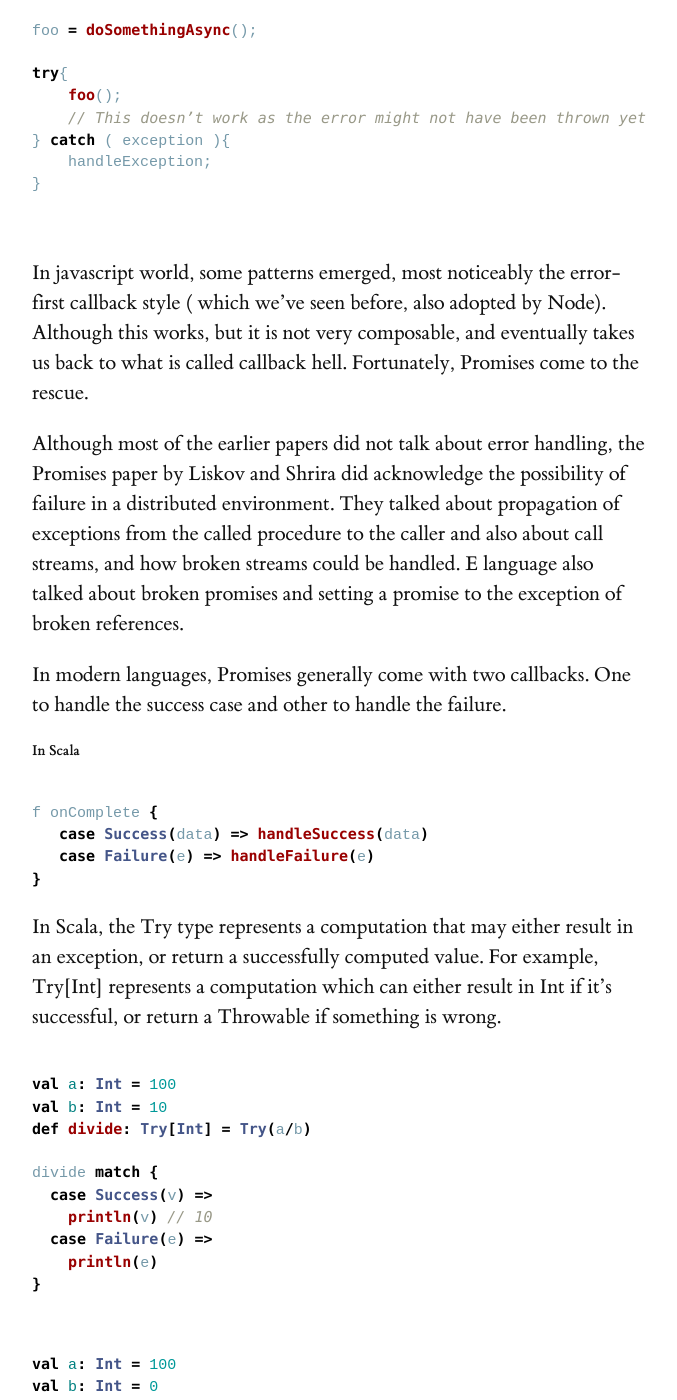
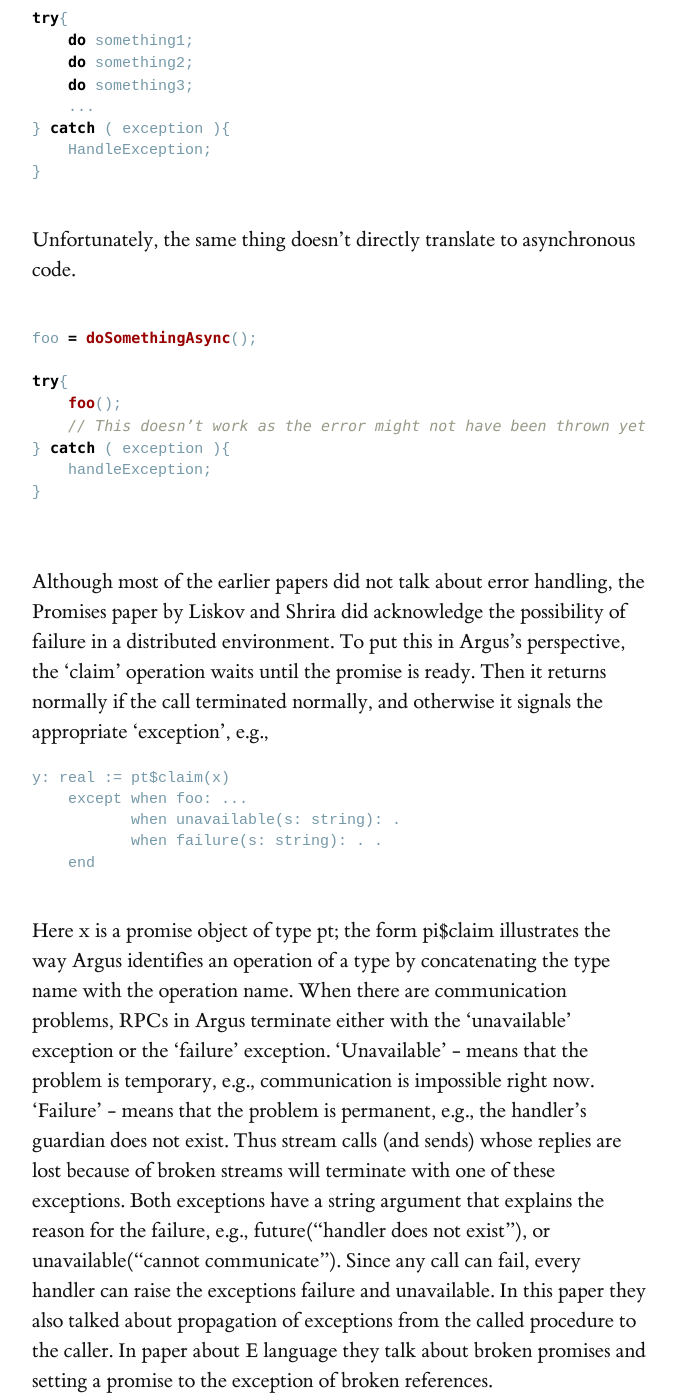
Before and after one commit to heathermiller/dist-prog-book, a Jekyll site: the page built from chapter/2/futures.md, in a window 1280 px wide and 1400 px high, scrolled down 21537 px. Shown: the whole window, without its empty margins (128-805 px from the left). Built offline with Jekyll 4.4.1, drawn with Linux system fonts in a browser that asks for light colours; some web fonts are replaced; some of the changed text lies outside the part shown.

````diff
--- a/chapter/2/futures.md
+++ b/chapter/2/futures.md
@@ -288,23 +288,38 @@ Here, we create a Promise, and complete it later. In between we stack up a set o
 
 
 # Promise Pipelining
+
 One of the criticism of traditional RPC systems would be that they’re blocking. Imagine a scenario where you need to call an API ‘a’ and another API ‘b’, then aggregate the results of both the calls and use that result as a parameter to another API ‘c’. Now, the logical way to go about doing this would be to call A and B in parallel, then once both finish, aggregate the result and call C. Unfortunately, in a blocking system, the way to go about is call a, wait for it to finish, call b, wait, then aggregate and call c. This seems like a waste of time, but in absence of asynchronicity, it is impossible. Even with asynchronicity, it gets a little difficult to manage or scale up the system linearly. Fortunately, we have promises.
 
 
-
 <figure>
-  <img src="./images/p-1.svg" alt="timeline" />
+  <img src="./images/p-1.png" alt="timeline" />
 </figure>
 
 <figure>
-  <img src="./images/p-2.svg" alt="timeline" />
+  <img src="./images/p-2.png" alt="timeline" />
 </figure>
 
 Futures/Promises can be passed along, waited upon, or chained and joined together. These properties helps make life easier for the programmers working with them. This also reduces the latency associated with distributed computing. Promises enable dataflow concurrency, which is also deterministic, and easier to reason.
 
 The history of promise pipelining can be traced back to the call-streams in Argus. In Argus, Call streams are a mechanism for communication between distributed components. The communicating entities, a sender and a receiver are connected by a stream, and sender can make calls to receiver over it. Streams can be thought of as RPC, except that these allow callers to run in parallel with the receiver while processing the call. When making a call in Argus, the caller receives a promise for the result. In the paper on Promises by Liskov and Shrira, they mention that having integrated Promises into call streams, next logical step would be to talk about stream composition. This means arranging streams into pipelines where output of one stream can be used as input of the next stream. They talk about composing streams using fork and coenter.
 
-Channels in Joule were a similar idea, providing a channel which connects an acceptor and a distributor. Joule was a direct ancestor to E language.
+Channels in Joule were a similar idea, providing a channel which connects an acceptor and a distributor. Joule was a direct ancestor to E language, and talked about it in more detail.
+
+```
+
+t3 := (x <- a()) <- c(y <- b())
+
+t1 := x <- a()
+t2 := y <- b()
+t3 := t1 <- c(t2)
+
+```
+
+Without pipelining in E, this call will require three round trips. First to send a() to x, then b() to y then finally c to the result t1 with t2 as an argument. But with pipelining, the later messages can be sent with promises as result of earlier messages as argument. This allowed sending all the messages together, thereby saving the costly round trips. This is assuming x and y are on the same remote machine, otherwise we can still evaluate t1 and t2 parallely.
+
+
+Notice that this pipelining mechanism is different from asynchronous message passing, as in asynchronous message passing, even if t1 and t2 get evaluated in parallel, to resolve t3 we still wait for t1 and t2 to be resolved, and send it again in another call to the remote machine.
 
 
 Modern promise specifications, like one in Javascript comes with methods which help working with promise pipelining easier. In javascript, a Promises.all method is provided, which takes in an iterable and returns a new Promise which gets resolved when all the promises in the iterable get resolved. There’s also a race method, which returns a promise which is resolved when the first promise in the iterable gets resolved.
@@ -326,14 +341,12 @@ Promise.race([p1, p2]).then(function(value) {
 
 ```
 
-In scala, futures have a onSuccess method which acts as a callback to when the future is complete. This callback itself can be used to sequentially chain futures together. But this results in bulkier code. Fortunately, Scala api comes with combinators which allow for easier combination of results from futures. Examples of combinators are map, flatmap, filter, withFilter.
-
-
+In Scala, futures have a onSuccess method which acts as a callback to when the future is complete. This callback itself can be used to sequentially chain futures together. But this results in bulkier code. Fortunately, Scala api comes with combinators which allow for easier combination of results from futures. Examples of combinators are map, flatmap, filter, withFilter.
 
 
 # Handling Errors
 
-In a synchronous programming model, the most logical way of handling errors is a try...catch block.
+If world would have run without errors we would rejoice in unison, but it is not the case in programming world as well. When you run a program you either receive an expected output or an error. Error can be defined as wrong output or an exception. In a synchronous programming model, the most logical way of handling errors is a try...catch block.
 
 ```javascript
 
@@ -365,14 +378,25 @@ try{
 
 ```
 
-In javascript world, some patterns emerged, most noticeably the error-first callback style ( which we've seen before, also adopted by Node). Although this works, but it is not very composable, and eventually takes us back to what is called callback hell. Fortunately, Promises come to the rescue.
-
-Although most of the earlier papers did not talk about error handling, the Promises paper by Liskov and Shrira did acknowledge the possibility of failure in a distributed environment. They talked about propagation of exceptions from the called procedure to the caller and also about call streams, and how broken streams could be handled. E language also talked about broken promises and setting a promise to the exception of broken references.
-
-In modern languages, Promises generally come with two callbacks. One to handle  the success case and other to handle the failure.
 
 
-#### In Scala
+Although most of the earlier papers did not talk about error handling, the Promises paper by Liskov and Shrira did acknowledge the possibility of failure in a distributed environment. To put this in Argus's perspective, the 'claim' operation waits until the promise is ready. Then it returns normally if the call terminated normally, and otherwise it signals the appropriate 'exception', e.g.,
+
+```
+y: real := pt$claim(x)
+    except when foo: ...
+           when unavailable(s: string): .
+           when failure(s: string): . .
+    end
+
+```
+Here x is a promise object of type pt; the form pi$claim illustrates the way Argus identifies an operation of a type by concatenating the type name with the operation name. When there are communication problems, RPCs in Argus terminate either with the 'unavailable' exception or the 'failure' exception.
+'Unavailable' -  means that the problem is temporary, e.g., communication is impossible right now.
+'Failure' -  means that the problem is permanent, e.g., the handler’s guardian does not exist.
+Thus stream calls (and sends) whose replies are lost because of broken streams will terminate with one of these exceptions. Both exceptions have a string argument that explains the reason for the failure, e.g., future(“handler does not exist”), or unavailable(“cannot communicate”). Since any call can fail, every handler can raise the exceptions failure and unavailable. In this paper they also talked about propagation of exceptions from the called procedure to the caller. In paper about E language they talk about broken promises and setting a promise to the exception of broken references.
+
+In modern languages like Scala, Promises generally come with two callbacks. One to handle the success case and other to handle the failure. e.g.
+
 ```scala
 
 f onComplete {
@@ -382,21 +406,6 @@ f onComplete {
 ```
 
 In Scala, the Try type represents a computation that may either result in an exception, or return a successfully computed value. For example, Try[Int] represents a computation which can either result in Int if it's successful, or return a Throwable if something is wrong.
-
-```scala
-
-val a: Int = 100
-val b: Int = 10
-def divide: Try[Int] = Try(a/b)
-
-divide match {
-  case Success(v) =>
-    println(v) // 10
-  case Failure(e) =>
-    println(e)
-}
-
-```
 
 ```scala
 
@@ -415,9 +424,6 @@ divide match {
 
 Try type can be pipelined, allowing for catching exceptions and recovering from them along the way.
 
-
-
-
 #### In Javascript
 ```javascript
 
@@ -430,8 +436,45 @@ promise.then(function (data) {
 });
 
 ```
+Scala futures exception handling:
 
-In Javascript, Promises have a catch method, which help deal with errors in a composition. Exceptions in promises behave the same way as they do in a synchronous block of code : they jump to the nearest exception handler.
+When asynchronous computations throw unhandled exceptions, futures associated with those computations fail. Failed futures store an instance of Throwable instead of the result value. Futures provide the onFailure callback method, which accepts a PartialFunction to be applied to a Throwable. TimeoutException, scala.runtime.NonLocalReturnControl[] and ExecutionException  exceptions are treated differently
+
+Scala promises exception handling:
+
+When failing a promise with an exception, three subtypes of Throwables are handled specially. If the Throwable used to break the promise is a scala.runtime.NonLocalReturnControl, then the promise is completed with the corresponding value. If the Throwable used to break the promise is an instance of Error, InterruptedException, or scala.util.control.ControlThrowable, the Throwable is wrapped as the cause of a new ExecutionException which, in turn, is failing the promise.
+
+
+To handle errors with asynchronous methods and callbacks, the error-first callback style ( which we've seen before, also adopted by Node) is the most common convention. Although this works, but it is not very composable, and eventually takes us back to what is called callback hell. Fortunately, Promises allow asynchronous code to apply structured error handling. Promises .then method takes in two callbacks, a onFulfilled to handle when a promise is resolved successfully and a onRejected to handle if the promise is rejected.
+
+```javascript
+
+var p = new Promise(function(resolve, reject){
+  resolve(100);
+});
+
+p.then(function(data){
+  console.log(data); // 100
+},function(error){
+  console.err(error);
+});
+
+var q = new Promise(function(resolve, reject){
+  reject(new Error(
+    {'message':'Divide by zero'}
+  ));
+});
+
+q.then(function(data){
+  console.log(data);
+},function(error){
+  console.err(error);// {'message':'Divide by zero'}
+});
+
+```
+
+
+Promises also have a catch method, which work the same way as onFailure callback, but also help deal with errors in a composition. Exceptions in promises behave the same way as they do in a synchronous block of code : they jump to the nearest exception handler.
 
 
 ```javascript
@@ -464,7 +507,6 @@ function check(data) {
 
 The same behavior can be written using catch block.
 
-
 ```javascript
 
 work("")
@@ -480,6 +522,7 @@ function check(data) {
 }
 
 ```
+
 
 # Futures and Promises in Action
 
````
Also changed, not shown: _bibliography/futures.bib (+11 -0 lines).
